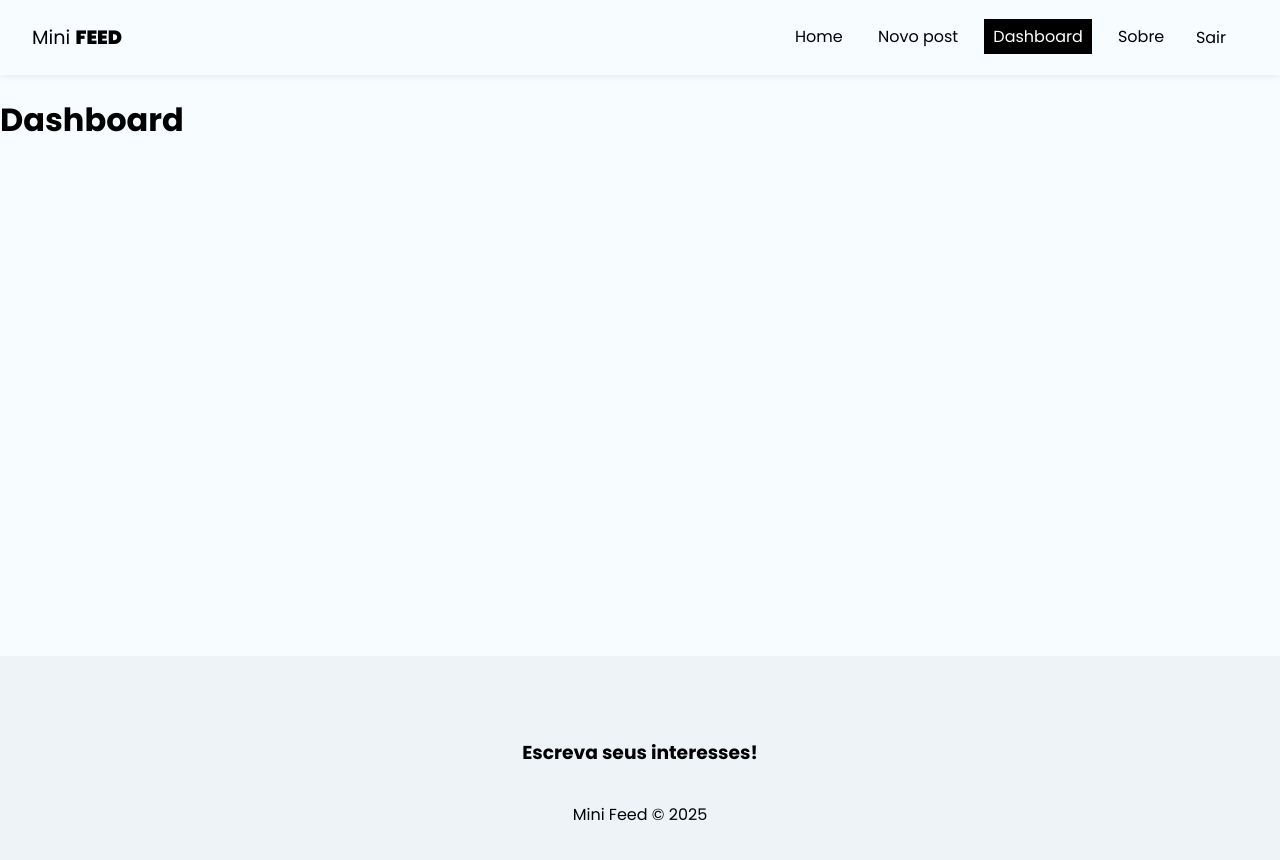
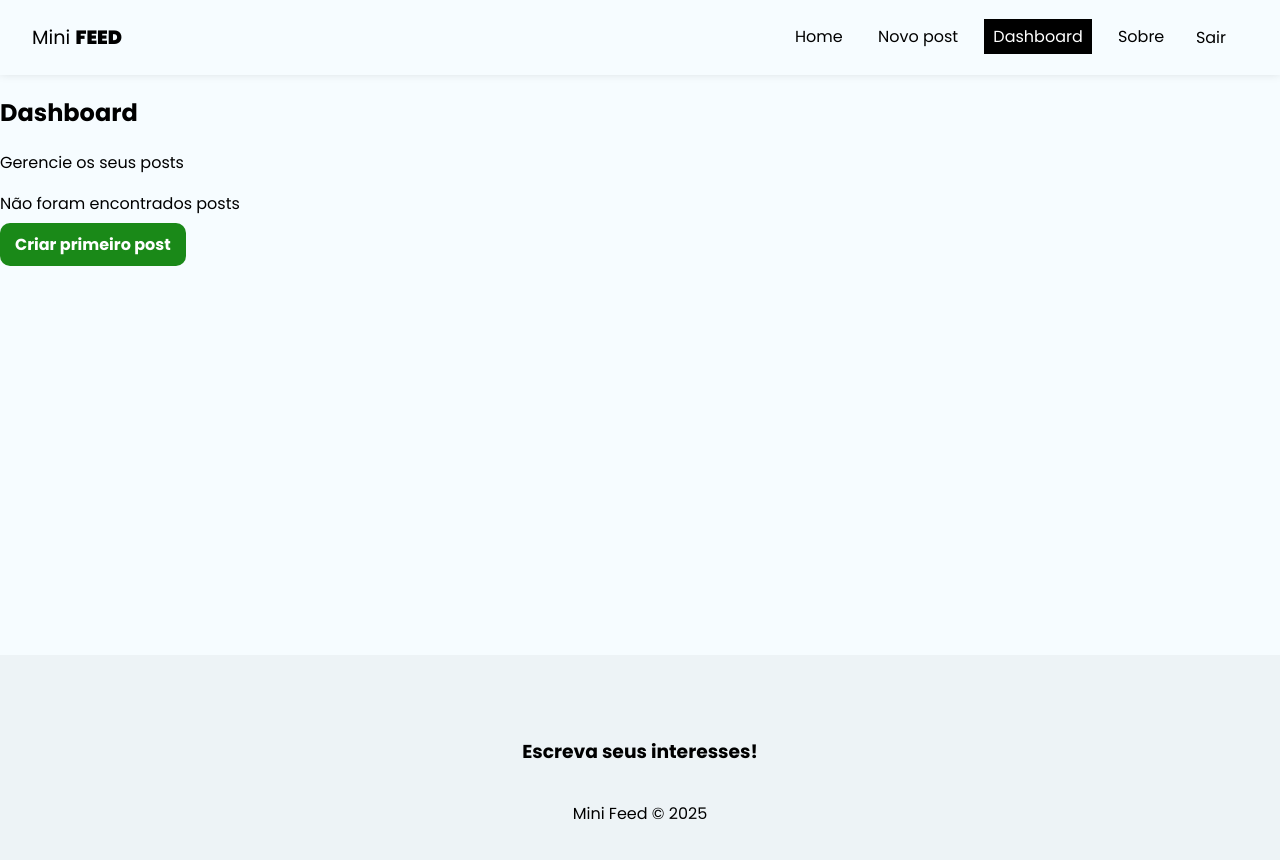
Before and after one commit to Gioomoraes/Mini-Feed, a React (Vite) app: page /dashboard in a window 1280 px wide. Shown: the top 860 px of the page. Built offline with nearby package versions, Linux system fonts and the light colour scheme; no server answers; sample sign-in values are in the browser's storage.

Commit message:
feat(dashboard): display initial message for users with no posts

```diff
--- a/src/pages/Dashboard/Dashboard.jsx
+++ b/src/pages/Dashboard/Dashboard.jsx
@@ -1,10 +1,32 @@
-import styles from './Dashboard.module.css';
+import styles from "./Dashboard.module.css";
+
+import { Link } from "react-router-dom";
+import { useAuthValue } from "../../context/AuthContext";
+import { useFetchDocuments } from "../../hooks/useFetchDocuments";
 
 const Dashboard = () => {
-    return (
+  const { user } = useAuthValue();
+  const uid = user.uid;
+
+  const posts = [];
+
+  return (
+    <div>
+      <h2>Dashboard</h2>
+      <p>Gerencie os seus posts</p>
+      {posts && posts.length === 0 ? (
+        <div className={styles.noposts}>
+          <p>Não foram encontrados posts</p>
+          <Link to="/posts/create" className="btn">
+            Criar primeiro post
+          </Link>
+        </div>
+      ) : (
         <div>
-        <h1>Dashboard</h1>
+          <p>Tem posts</p>
         </div>
-    )
-    }
-export default Dashboard
+      )}
+    </div>
+  );
+};
+export default Dashboard;
```
Also changed, not shown: src/pages/Search/Search.module.css (line endings or trailing spaces).
